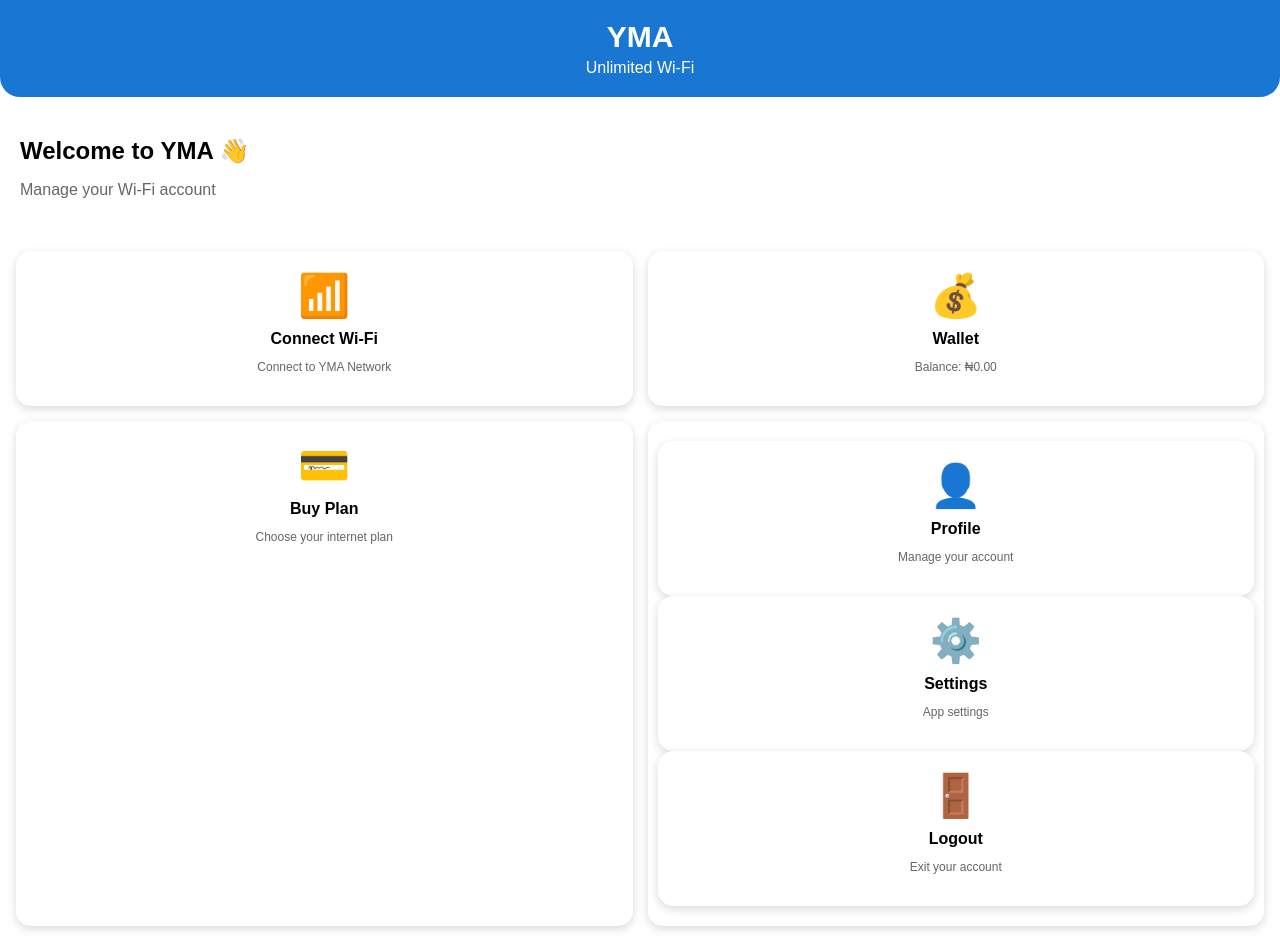
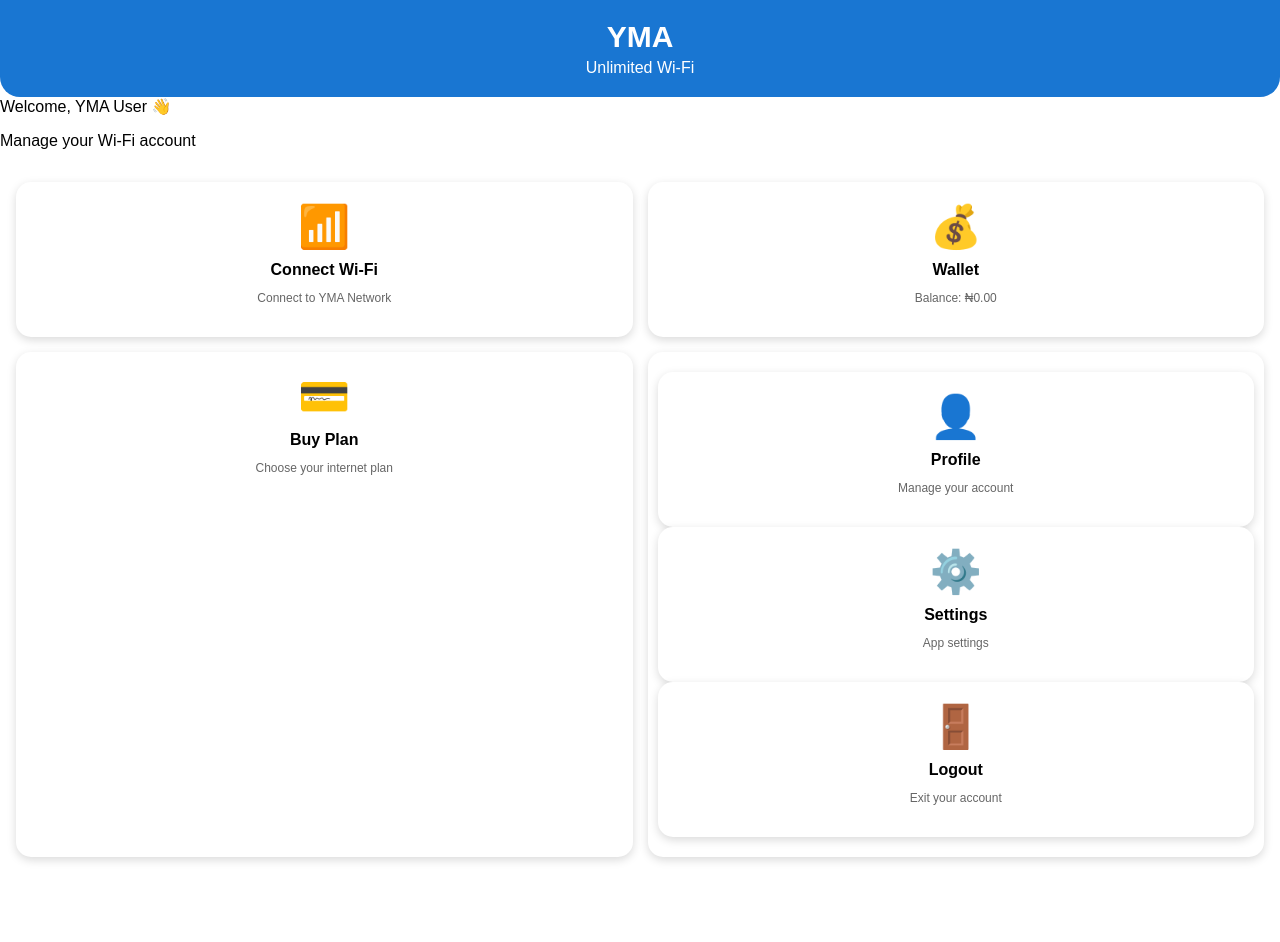
Before and after one commit to abbanbasira321-stack/sturdy-happiness, a website: page www/dashboard.html in a window 1280 px wide. After the commit the page ends 873 px from the top, so only its background shows below. Drawn offline with Linux system fonts and the light colour scheme; sample sign-in values are in the browser's storage.

Commit message:
Show logged in user name on dashboard

```diff
--- a/www/dashboard.html
+++ b/www/dashboard.html
@@ -18,9 +18,9 @@
       <h1>YMA</h1>
       <p>Unlimited Wi-Fi</p>
     </header>
-
-    <div class="welcome">
-      <h2>Welcome to YMA 👋</h2>
+  Welcome,
+  <span id="userName">YMA User</span> 👋
+</h1>
       <p>Manage your Wi-Fi account</p>
     </div>
 
```
